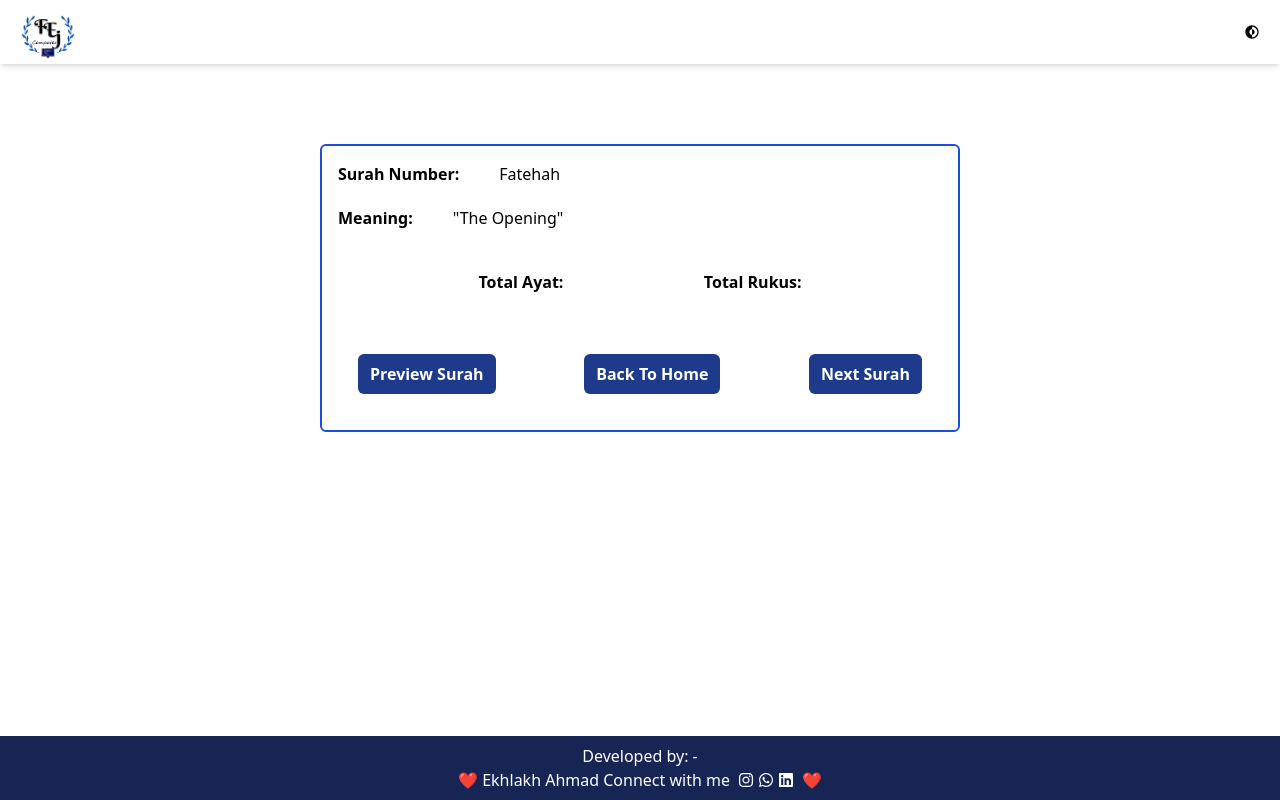
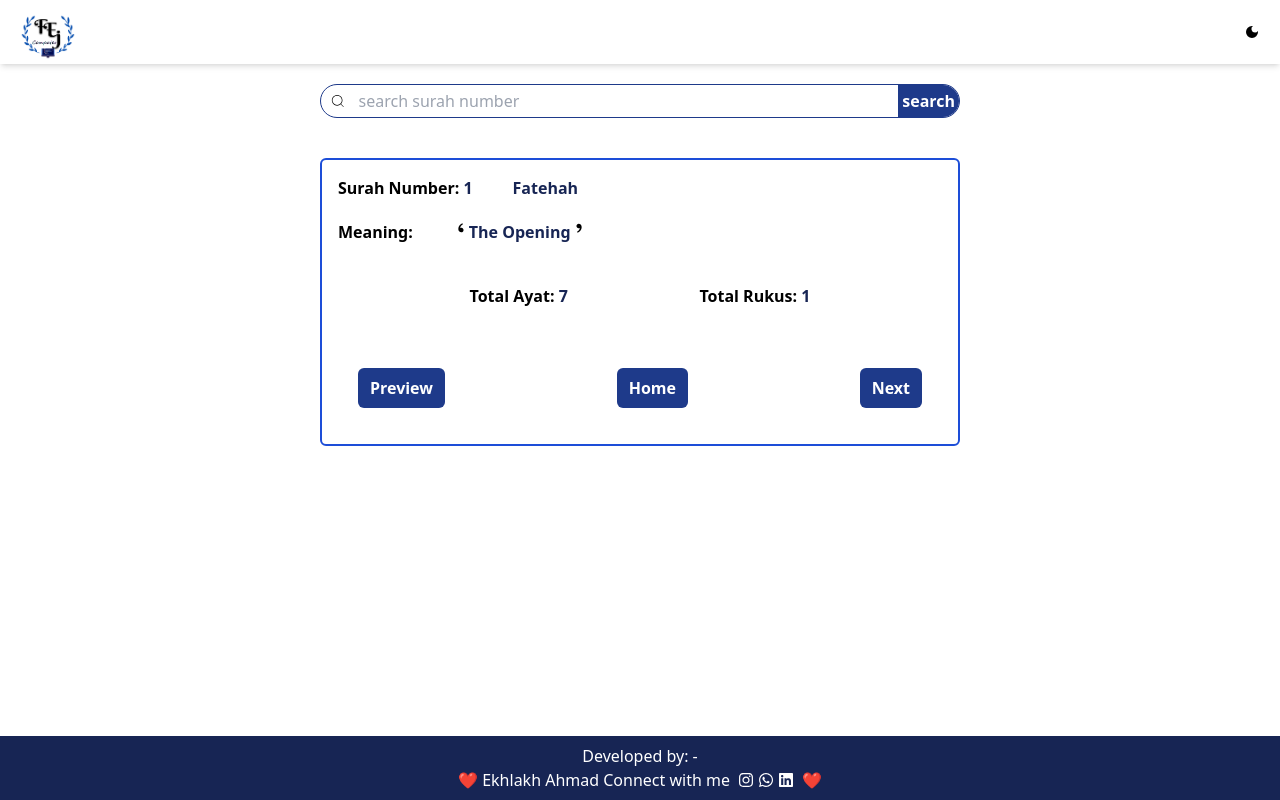
Before and after one commit to ekhlakhahmad/Fej-Islamic, a React (Vite) app: page /surahEng in a window 1280 px wide. Built offline with nearby package versions, Linux system fonts and the light colour scheme.

Commit message:
make more actractive

```diff
--- a/src/components/Header.jsx
+++ b/src/components/Header.jsx
@@ -1,14 +1,17 @@
-import React from 'react'
-import { CgDarkMode } from 'react-icons/cg'
-import logo from '../assets/Logo.png'
+import React, { useState } from "react";
+import logo from "../assets/Logo.png";
+import { MdDarkMode, MdOutlineLightMode } from "react-icons/md";
 
 const Header = () => {
-  return (
-		<div className='flex justify-between items-center px-5 py-1 shadow-md static top-0'>
-			<img className='w-14' src={logo} alt="logo" />
-			<CgDarkMode />
+	const [darkMode, setDarkMode] = useState(true);
+	return (
+		<div className="flex justify-between items-center px-5 py-1 shadow-md static top-0">
+			<img className="w-14" src={logo} alt="logo" />
+			<div onClick={()=>setDarkMode(!darkMode)} className="cursor-pointer">
+				{darkMode ? <MdDarkMode /> : <MdOutlineLightMode />}
+			</div>
 		</div>
 	);
-}
+};
 
-export default Header
+export default Header;
--- a/src/components/utility/surah.js
+++ b/src/components/utility/surah.js
@@ -798,3 +798,4 @@ const surah = [
 		totalRukus: 1,
 	},
 ];
+export default surah;
--- a/src/pages/Home.jsx
+++ b/src/pages/Home.jsx
@@ -1,25 +1,32 @@
 import React from "react";
-import banner from "../assets/banner.jpg";
-import banner2 from "../assets/banner2.jpg";
-
+import banner from "../assets/banner.png";
+import banner2 from "../assets/banner2.png";
+import { Link } from "react-router-dom";
 
 const Home = () => {
-
 	return (
 		<div>
-			<div className="flex flex-wrap gap-2 justify-center py-2">
-				<div className="md:w-[25%] w-[90%] h-[280px] flex flex-col justify-center items-center cursor-pointer">
-					<img className="w-full h-full" src={banner} alt="" />
-					<h3 className=" w-full text-center p-2 bg-blue-800 text-white">
-						Show All Surah (Hindi)
-					</h3>
-				</div>
-				<div className="md:w-[25%] w-[90%] h-[280px] flex flex-col justify-center items-center cursor-pointer">
-					<img className="w-full h-full" src={banner2} alt="" />
-					<h3 className=" w-full text-center p-2 bg-blue-800 text-white">
-						Show All Surah (English)
-					</h3>
-				</div>
+			<div className="flex flex-wrap gap-5 justify-center py-2">
+				<Link
+					to="/surahEng"
+					className="md:w-[25%] w-[95%] flex justify-center items-center cursor-pointer">
+					<div>
+						<img className="w-full h-full" src={banner2} alt="" />
+						<h3 className=" w-full text-center p-2 bg-blue-900 text-white">
+							Show All Surah (English)
+						</h3>
+					</div>
+				</Link>
+				<Link
+					to="/surahEng"
+					className="md:w-[25%] w-[95%] flex justify-center items-center cursor-pointer">
+					<div>
+						<img className="w-full h-full" src={banner} alt="" />
+						<h3 className=" w-full text-center p-2 bg-blue-900 text-white">
+							Show All Surah (Hindi)
+						</h3>
+					</div>
+				</Link>
 			</div>
 		</div>
 	);
--- a/src/pages/SurahEng.jsx
+++ b/src/pages/SurahEng.jsx
@@ -1,28 +1,95 @@
-import React from "react";
+import React, { useState } from "react";
+import surah from "../components/utility/surah.js";
+import { useNavigate } from "react-router-dom";
+import { CiSearch } from "react-icons/ci";
+import { RiSingleQuotesL, RiSingleQuotesR } from "react-icons/ri";
 
 const SurahEng = () => {
+	const [surahData, setSurahData] = useState(surah);
+	const [index, setIndex] = useState(0);
+
+	const nextSurah = () => {
+		setIndex(index + 1);
+	};
+
+	const previewSurah = () => {
+		setIndex(index - 1);
+	};
+
+	const navigate = useNavigate();
+
 	return (
-		<div className="flex flex-col items-center my-20 mx-auto">
-			<div className="flex flex-col gap-5 md:w-1/2 p-2 md:p-4 border-2 border-blue-700 rounded-md">
+		<div className="flex flex-col items-center my-5 mx-auto gap-10">
+			<div className="md:w-1/2 w-[95%] flex justify-between items-center gap-1 border-[.5px] border-blue-900 rounded-full">
+				<CiSearch className="w-10" />
+				<input
+					className="w-full outline-none"
+					type="search"
+					placeholder="search surah number"
+				/>
+				<button className="bg-blue-900 hover:bg-blue-950 font-semibold text-white rounded-e-full p-1">
+					search
+				</button>
+			</div>
+			<div className="flex flex-col gap-5 md:w-1/2 w-[95%] p-2 md:p-4 border-2 border-blue-700 rounded-md">
 				<div className="flex gap-10">
-					<h1 className="font-semibold">Surah Number: </h1>
-					<h2>Fatehah</h2>
+					<h1 className="font-semibold">
+						Surah Number:{" "}
+						<span className="text-blue-950 font-bold">
+							{surahData[index].id}
+						</span>
+					</h1>
+					<h2>
+						<span className="text-blue-950 font-bold">
+							{surahData[index].surahName}
+						</span>
+					</h2>
 				</div>
 				<div className="flex gap-10">
 					<h1 className="font-semibold">Meaning: </h1>
-					<h2>"The Opening"</h2>
+					<h2 className="flex">
+						<RiSingleQuotesL />
+						<span className="text-blue-950 font-bold">
+							{surahData[index].meaning}
+						</span>
+						<RiSingleQuotesR />
+					</h2>
 				</div>
 				<div className="flex justify-evenly py-5">
-					<h1 className="font-semibold">Total Ayat:</h1>
-					<h1 className="font-semibold">Total Rukus:</h1>
+					<h1 className="font-semibold">
+						Total Ayat:{" "}
+						<span className="text-blue-950 font-bold">
+							{surahData[index].totalAyahs}
+						</span>
+					</h1>
+					<h1 className="font-semibold">
+						Total Rukus:{" "}
+						<span className="text-blue-950 font-bold">
+							{surahData[index].totalRukus}
+						</span>
+					</h1>
 				</div>
 				<div className="flex justify-between md:p-5 p-2">
-					<button className="py-2 px-3 bg-blue-900 hover:bg-blue-950 text-white rounded-md
-           md:font-semibold">Preview Surah</button>
-					<button className="py-2 px-3 bg-blue-900 hover:bg-blue-950 text-white rounded-md
-           md:font-semibold">Back To Home</button>
-					<button className="py-2 px-3 bg-blue-900 hover:bg-blue-950 text-white rounded-md
-           md:font-semibold">Next Surah</button>
+					<button
+						onClick={previewSurah}
+						disabled={index === 0}
+						className="py-2 px-3 bg-blue-900 hover:bg-blue-950 text-white rounded-md
+           md:font-semibold">
+						Preview
+					</button>
+					<button
+						onClick={() => navigate("/")}
+						className="py-2 px-3 bg-blue-900 hover:bg-blue-950 text-white rounded-md
+           md:font-semibold">
+						Home
+					</button>
+					<button
+						onClick={nextSurah}
+						disabled={index === surah.length - 1}
+						className="py-2 px-3 bg-blue-900 hover:bg-blue-950 text-white rounded-md
+           md:font-semibold">
+						Next
+					</button>
 				</div>
 			</div>
 		</div>
```
Also changed, not shown: src/assets/banner.png (added), src/assets/banner2.png (added).
